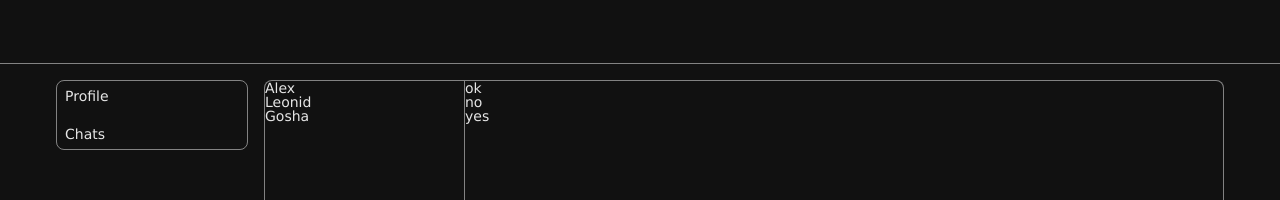
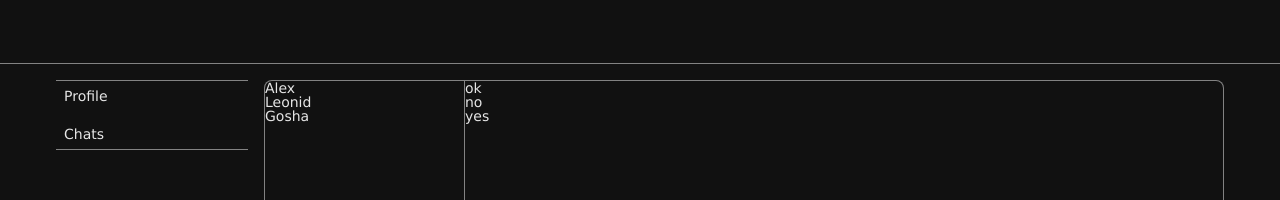
Before and after one commit to AlexZig/network, a React (Create React App) app: page /chats in a window 1280 px wide. Shown: the top 200 px of the page. Built offline with nearby package versions, Linux system fonts and the light colour scheme.

Commit message:
function mineRender add render.js

```diff
--- a/src/State/State.js
+++ b/src/State/State.js
@@ -1,3 +1,4 @@
+import {mainRender} from '../render';
 let State = {
     chatsPage: {
         chats: [
@@ -27,6 +28,6 @@ export let addPost = (postText) =>{
     };
     debugger;
     State.profilePage.posts.push(newPost);
-    console.log(State.profilePage.posts)
+    mainRender(State);
 }
 export default State;
--- a/src/components/Nav/nav.module.css
+++ b/src/components/Nav/nav.module.css
@@ -5,8 +5,8 @@
     display: flex;
     flex-direction: column;
     height: auto;
-    border: 1px solid var(--borderColor);
-    border-radius: 8px;
+    border-bottom: 1px solid var(--borderColor);
+    border-top: 1px solid var(--borderColor);
     gap: 8px;
     overflow: hidden;
 }
--- a/src/components/Profile/MyPosts/MyPosts.jsx
+++ b/src/components/Profile/MyPosts/MyPosts.jsx
@@ -8,6 +8,7 @@ function MyPosts(props) {
         debugger
         let postText = newPostText.current.value;
         props.addPost(postText);
+        newPostText.current.value = '';
     }
     return (
         <div className={localStyle.container}>
--- a/src/components/Profile/Profile.jsx
+++ b/src/components/Profile/Profile.jsx
@@ -1,6 +1,6 @@
 import React from 'react';
 import MyPosts from './MyPosts/MyPosts';
-import localStyle from './profile.module.css'
+import localStyle from './profile.module.css';
 function Profile(props) {
     return (
         <div className={localStyle.container}>
--- a/src/index.js
+++ b/src/index.js
@@ -1,21 +1,9 @@
 import React from 'react';
-import ReactDOM from 'react-dom/client';
-import { BrowserRouter } from 'react-router-dom';
-import App from './App';
-import './index.css';
-import reportWebVitals from './reportWebVitals';
-import state from './State/State'
-import { addPost } from './State/State';
-const root = ReactDOM.createRoot(document.getElementById('root'));
-root.render(
-  <React.StrictMode>
-    <BrowserRouter>
-      <App state={state} addPost={addPost} />
-    </BrowserRouter>
-  </React.StrictMode>
-);
+import { mainRender } from './render';
+import State from './State/State'
+mainRender(State);
 
-// If you want to start measuring performance in your app, pass a function
-// to log results (for example: reportWebVitals(console.log))
-// or send to an analytics endpoint. Learn more: https://bit.ly/CRA-vitals
-reportWebVitals();
+// // If you want to start measuring performance in your app, pass a function
+// // to log results (for example: reportWebVitals(console.log))
+// // or send to an analytics endpoint. Learn more: https://bit.ly/CRA-vitals
+// reportWebVitals();
--- /dev/null
+++ b/src/render.js
@@ -0,0 +1,18 @@
+import React from 'react';
+import ReactDOM from 'react-dom/client';
+import { BrowserRouter } from 'react-router-dom';
+import App from './App';
+import './index.css';
+import reportWebVitals from './reportWebVitals';
+import { addPost } from './State/State';
+const root = ReactDOM.createRoot(document.getElementById('root'));
+export let mainRender = (state) => {
+    root.render(
+        <React.StrictMode>
+            <BrowserRouter>
+                <App state={state} addPost={addPost} />
+            </BrowserRouter>
+        </React.StrictMode>
+    );
+}
+reportWebVitals();
```
